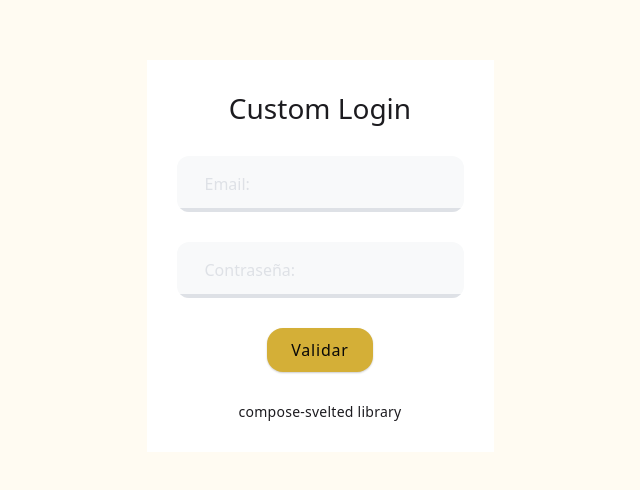
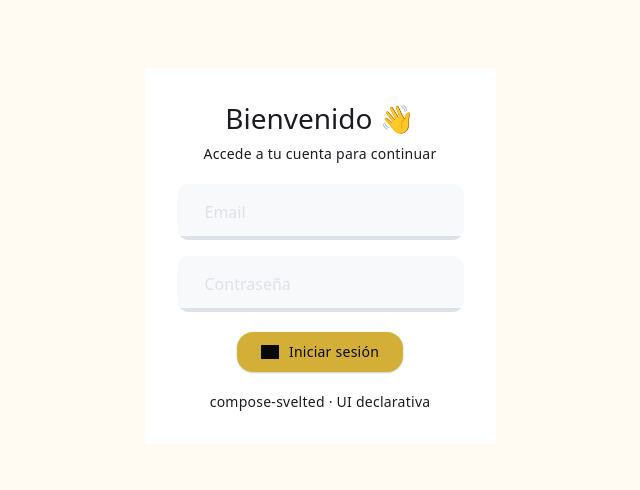
Before and after one commit to danielitoCode/compose_svelted, a Svelte app: page / in a window 1280 px wide. Shown: the part 144-634 px from the top of the page, without its empty margins (320-960 px from the left). Built offline with nearby package versions, Linux system fonts and the light colour scheme; grey boxes are pictures that could not be loaded.

Commit message:
ajustes en la documentacion

```diff
--- a/src/samples/CustomLogin.svelte
+++ b/src/samples/CustomLogin.svelte
@@ -4,8 +4,8 @@
         Arrangement, Box,
         Button,
         ColorScheme,
-        Column,
-        Modifier, Surface,
+        Column, Icon,
+        Modifier, Row, Surface,
         Text,
         TextField,
         TextStyle
@@ -14,28 +14,69 @@
     let pass = "";
 </script>
 <!--IMPORTS-->
-<Box contentAlignment={Alignment.Center} modifier={Modifier.fillMaxSize()}>
+<Box
+        contentAlignment={Alignment.Center}
+        modifier={Modifier.fillMaxSize().background(ColorScheme.Background)}
+>
     <Surface color={ColorScheme.Surface}>
         <Column
                 horizontalAlignment={Alignment.CenterVertically}
-                verticalArrangement={Arrangement.spacedBy(30)}
-                modifier={Modifier.padding(30)}
+                verticalArrangement={Arrangement.spacedBy(20)}
+                modifier={Modifier.padding(32)}
         >
-            <Text textStyle={TextStyle.HeadlineMedium}>Custom Login</Text>
+            <!-- Header -->
+            <Column
+                    horizontalAlignment={Alignment.CenterVertically}
+                    verticalArrangement={Arrangement.spacedBy(8)}
+            >
+                <Text textStyle={TextStyle.HeadlineMedium}>
+                    Bienvenido 👋
+                </Text>
+                <Text textStyle={TextStyle.BodyMedium}>
+                    Accede a tu cuenta para continuar
+                </Text>
+            </Column>
+
+            <!-- Form -->
+            <Column
+                    verticalArrangement={Arrangement.spacedBy(16)}
+                    modifier={Modifier.fillMaxWidth()}
+            >
                 <TextField
                         value={name}
                         onValueChange={value => name = value}
-                    label="Email:"
+                        label="Email"
                 />
+
                 <TextField
                         value={pass}
                         onValueChange={value => pass = value}
-                    label="Contraseña:"
+                        label="Contraseña"
                 />
-            <Button>
-                Validar
+            </Column>
+
+            <!-- Action -->
+            <Button modifier={Modifier.fillMaxWidth()}>
+                <Row
+                        horizontalArrangement={Arrangement.spacedBy(10)}
+                        verticalAlignment={Alignment.CenterVertically}
+                >
+                    <Icon
+                            painter="https://cdn.jsdelivr.net/npm/@mdi/svg/svg/login.svg"
+                            tint={ColorScheme.OnPrimary}
+                            modifier={Modifier.size(18)}
+                    />
+
+                    <Text color={ColorScheme.OnPrimary}>
+                        Iniciar sesión
+                    </Text>
+                </Row>
             </Button>
-            <Text textStyle={TextStyle.BodyMedium}>compose-svelted library</Text>
+
+            <!-- Footer -->
+            <Text textStyle={TextStyle.BodyMedium}>
+                compose-svelted · UI declarativa
+            </Text>
         </Column>
     </Surface>
 </Box>
```
Also changed, not shown: 2 other files (tests, documents, lock files or other folders). Lines whose indentation alone changed are shown as unchanged.
